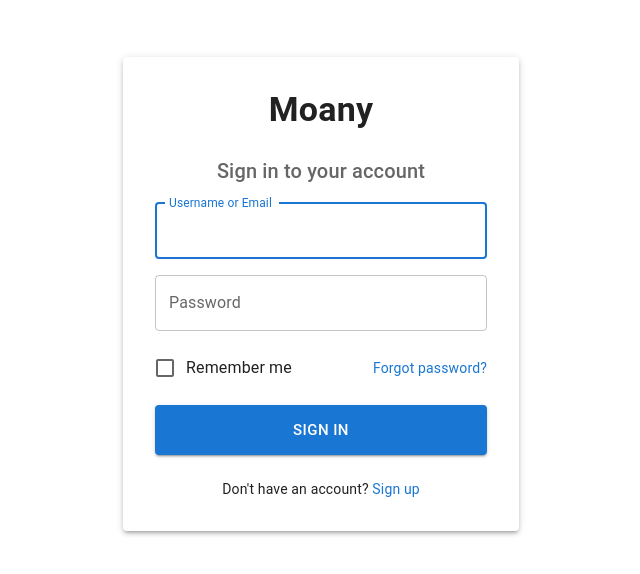
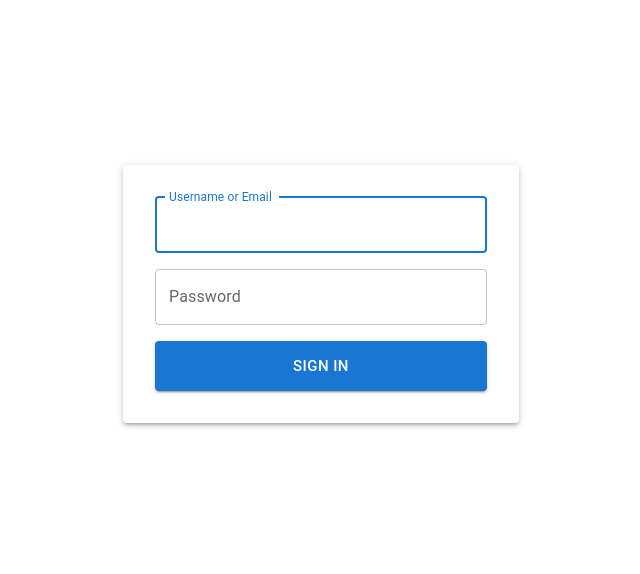
Before and after one commit to alunwcom-products/moany-web-2, a React (Vite) app: page /login in a window 1280 px wide. Shown: the part 106-680 px from the top of the page, without its empty margins (319-959 px from the left). Built offline with nearby package versions, Linux system fonts and the light colour scheme; no server answers.

Commit message:
Minimal login view

```diff
--- a/src/LoginView.jsx
+++ b/src/LoginView.jsx
@@ -101,22 +101,6 @@ export default function LoginView() {
         }}
       >
         <Paper elevation={3} sx={{ p: 4, width: '100%' }}>
-          {/* Logo/Title */}
-          <Typography
-            component="h1"
-            variant="h4"
-            sx={{ textAlign: 'center', mb: 3, fontWeight: 'bold' }}
-          >
-            Moany
-          </Typography>
-
-          <Typography
-            component="h2"
-            variant="h6"
-            sx={{ textAlign: 'center', mb: 2, color: 'text.secondary' }}
-          >
-            Sign in to your account
-          </Typography>
 
           {/* Login Form */}
           <Stack
@@ -156,28 +140,6 @@ export default function LoginView() {
               autoComplete="current-password"
             />
 
-            <Box sx={{ display: 'flex', justifyContent: 'space-between', alignItems: 'center' }}>
-              <FormControlLabel
-                control={
-                  <Checkbox
-                    name="rememberMe"
-                    color="primary"
-                    checked={credentials.rememberMe}
-                    onChange={handleTextInputChange}
-                    disabled={isLoading}
-                  />
-                }
-                label="Remember me"
-              />
-              <Link
-                href="#"
-                variant="body2"
-                sx={{ cursor: 'pointer', textDecoration: 'none' }}
-              >
-                Forgot password?
-              </Link>
-            </Box>
-
             <Button
               fullWidth
               variant="contained"
@@ -189,21 +151,6 @@ export default function LoginView() {
               {isLoading ? 'Signing in...' : 'Sign in'}
             </Button>
           </Stack>
-
-          {/* Sign up link */}
-          <Typography
-            variant="body2"
-            sx={{ textAlign: 'center', mt: 3 }}
-          >
-            Don't have an account?{' '}
-            <Link
-              href="#"
-              variant="body2"
-              sx={{ cursor: 'pointer', textDecoration: 'none' }}
-            >
-              Sign up
-            </Link>
-          </Typography>
         </Paper>
       </Box>
     </Container>
```
